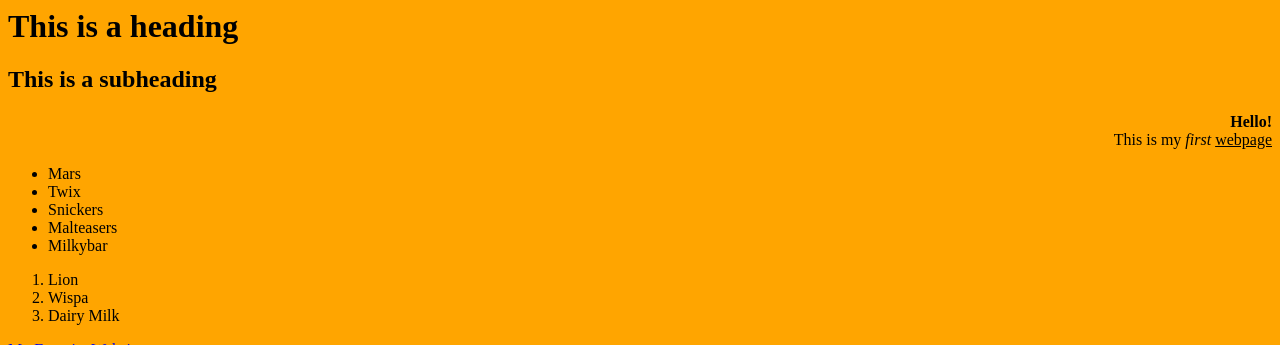
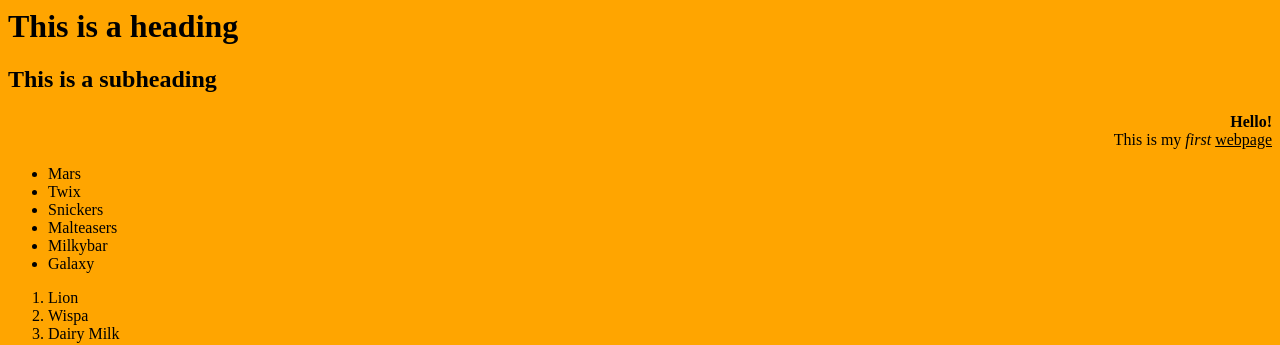
Before and after one commit to rewilkinson/CFGT17, a plain HTML site: page index.html in a window 1280 px wide. Shown: the top 345 px of the page. Drawn offline with Linux system fonts and the light colour scheme.

Commit message:
added galaxy

```diff
--- a/index.html
+++ b/index.html
@@ -17,6 +17,7 @@ This is my <em>first</em> <u>webpage</u></p>
 	<li>Snickers</li>
 	<li>Malteasers</li>
 	<li>Milkybar</li>
+	<li>Galaxy</li>
 	</li>
 </ul>
 
```
